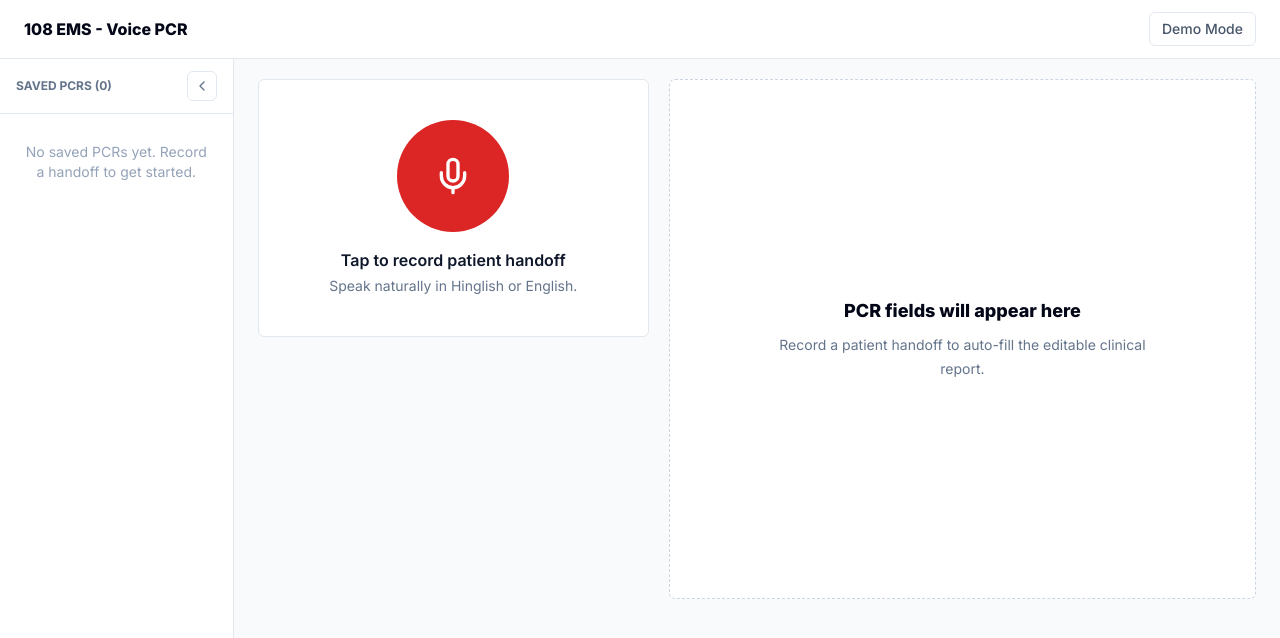
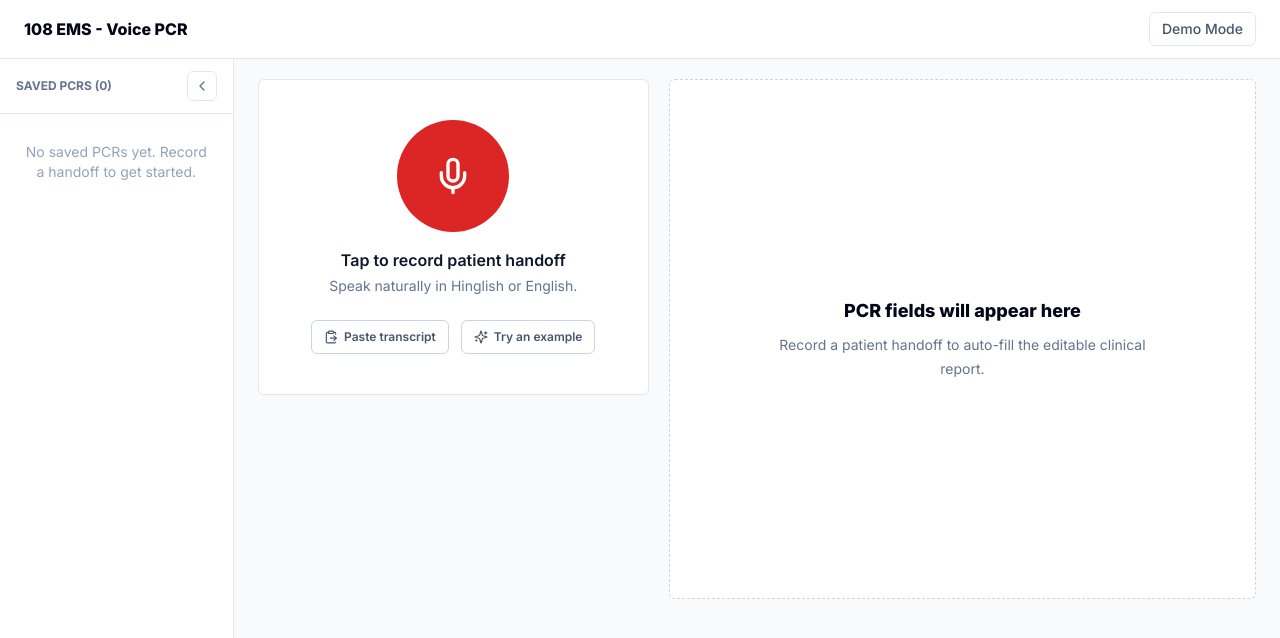
Before and after one commit to abhiraj75/ems_voice_pcr, a React (Vite) app in the folder frontend/: page / in a window 1280 px wide. Shown: the top 638 px of the page. Built offline with nearby package versions, Linux system fonts and the light colour scheme.

Commit message:
feat: add paste transcript and try example options
- Paste transcript: textarea input to skip audio recording and extract directly
- Try an example: pre-loaded Hinglish chest pain handoff for instant demo
- Both skip the Whisper transcription step and go straight to LLM extraction

```diff
--- a/frontend/src/App.tsx
+++ b/frontend/src/App.tsx
@@ -33,6 +33,21 @@ export default function App() {
       setTranscript(nextTranscript);
       setState("extracting");
       const nextPcr = await extractPCR(nextTranscript);
+      setPcr(nextPcr);
+      setState("ready");
+    } catch (err) {
+      setError(err instanceof Error ? err.message : "Something went wrong.");
+      setState("idle");
+    }
+  };
+
+  const handleTranscriptReady = async (text: string) => {
+    setError(null);
+    setViewingId(null);
+    try {
+      setTranscript(text);
+      setState("extracting");
+      const nextPcr = await extractPCR(text);
       setPcr(nextPcr);
       setState("ready");
     } catch (err) {
@@ -85,6 +100,7 @@ export default function App() {
               transcript={transcript}
               error={error}
               onAudioReady={handleAudioReady}
+              onTranscriptReady={handleTranscriptReady}
               onRecordingStart={() => setState("recording")}
               onReset={reset}
             />
--- a/frontend/src/components/Recorder.tsx
+++ b/frontend/src/components/Recorder.tsx
@@ -1,4 +1,4 @@
-import { Mic, RefreshCcw, Square } from "lucide-react";
+import { ClipboardPaste, Mic, RefreshCcw, Sparkles, Square } from "lucide-react";
 import { useEffect, useRef, useState } from "react";
 import type { RecorderState } from "../lib/types";
 
@@ -7,9 +7,13 @@ interface RecorderProps {
   transcript: string;
   error: string | null;
   onAudioReady: (blob: Blob) => Promise<void>;
+  onTranscriptReady: (transcript: string) => Promise<void>;
   onRecordingStart: () => void;
   onReset: () => void;
 }
+
+const EXAMPLE_TRANSCRIPT =
+  "Haan toh yeh patient hai, Ramesh Kumar, 52 saal ka male. Seene mein dard bol raha hai, chest pain, around 3 ghante se. Ghar pe tha, wife ne call kiya tha 108 ko. BP liya 150 over 95, pulse 98, SpO2 94 percent, temp 99. Pain scale 7 out of 10. Skin thodi diaphoretic hai. No known allergies. O2 4 litre nasal cannula diya. Aspirin 325 chewable diya oral, aur IV start kiya normal saline. GCS 15 hai. Le ja rahe hain Victoria Hospital, wife saath mein hai, consent le liya.";
 
 const formatSeconds = (seconds: number) => {
   const mins = Math.floor(seconds / 60).toString().padStart(2, "0");
@@ -22,9 +26,11 @@ const recordingMimeType = () => {
   return MediaRecorder.isTypeSupported(preferred) ? preferred : "audio/webm";
 };
 
-export function Recorder({ state, transcript, error, onAudioReady, onRecordingStart, onReset }: RecorderProps) {
+export function Recorder({ state, transcript, error, onAudioReady, onTranscriptReady, onRecordingStart, onReset }: RecorderProps) {
   const [seconds, setSeconds] = useState(0);
   const [localError, setLocalError] = useState<string | null>(null);
+  const [pasteMode, setPasteMode] = useState(false);
+  const [pasteText, setPasteText] = useState("");
   const recorderRef = useRef<MediaRecorder | null>(null);
   const streamRef = useRef<MediaStream | null>(null);
   const chunksRef = useRef<Blob[]>([]);
@@ -44,6 +50,7 @@ export function Recorder({ state, transcript, error, onAudioReady, onRecordingSt
   const startRecording = async () => {
     setLocalError(null);
     setSeconds(0);
+    setPasteMode(false);
     try {
       const stream = await navigator.mediaDevices.getUserMedia({ audio: true });
       streamRef.current = stream;
@@ -73,13 +80,25 @@ export function Recorder({ state, transcript, error, onAudioReady, onRecordingSt
     }
   };
 
+  const handlePasteSubmit = () => {
+    const trimmed = pasteText.trim();
+    if (!trimmed) return;
+    setPasteMode(false);
+    onTranscriptReady(trimmed);
+  };
+
+  const handleTryExample = () => {
+    setPasteMode(false);
+    onTranscriptReady(EXAMPLE_TRANSCRIPT);
+  };
+
   const busy = state === "transcribing" || state === "extracting";
 
   return (
     <section className="space-y-5">
       <div className="rounded-md border border-slate-200 bg-white p-5">
         <div className="flex flex-col items-center py-5 text-center">
-          {state === "idle" && (
+          {state === "idle" && !pasteMode && (
             <>
               <button
                 type="button"
@@ -91,7 +110,58 @@ export function Recorder({ state, transcript, error, onAudioReady, onRecordingSt
               </button>
               <p className="mt-4 text-base font-semibold text-slate-900">Tap to record patient handoff</p>
               <p className="mt-1 text-sm text-slate-500">Speak naturally in Hinglish or English.</p>
+
+              <div className="mt-6 flex items-center gap-3">
+                <button
+                  type="button"
+                  onClick={() => setPasteMode(true)}
+                  className="inline-flex items-center gap-1.5 rounded-md border border-slate-300 px-3 py-2 text-xs font-semibold text-slate-600 hover:bg-slate-50"
+                >
+                  <ClipboardPaste className="h-3.5 w-3.5" />
+                  Paste transcript
+                </button>
+                <button
+                  type="button"
+                  onClick={handleTryExample}
+                  className="inline-flex items-center gap-1.5 rounded-md border border-slate-300 px-3 py-2 text-xs font-semibold text-slate-600 hover:bg-slate-50"
+                >
+                  <Sparkles className="h-3.5 w-3.5" />
+                  Try an example
+                </button>
+              </div>
             </>
+          )}
+
+          {state === "idle" && pasteMode && (
+            <div className="w-full text-left">
+              <label className="block">
+                <span className="mb-1 block text-xs font-semibold uppercase tracking-normal text-slate-500">Paste transcript</span>
+                <textarea
+                  className="w-full rounded-md border border-slate-300 bg-white px-3 py-2 text-sm text-slate-950 outline-none transition placeholder:text-slate-400 focus:border-red-600 focus:ring-2 focus:ring-red-100 min-h-32 resize-y"
+                  placeholder="Paste a paramedic voice transcript here..."
+                  value={pasteText}
+                  onChange={(e) => setPasteText(e.target.value)}
+                  autoFocus
+                />
+              </label>
+              <div className="mt-3 flex items-center gap-2">
+                <button
+                  type="button"
+                  onClick={handlePasteSubmit}
+                  disabled={!pasteText.trim()}
+                  className="rounded-md bg-red-600 px-4 py-2 text-sm font-bold text-white hover:bg-red-700 focus:outline-none focus:ring-4 focus:ring-red-100 disabled:opacity-40"
+                >
+                  Extract PCR
+                </button>
+                <button
+                  type="button"
+                  onClick={() => { setPasteMode(false); setPasteText(""); }}
+                  className="rounded-md border border-slate-300 px-4 py-2 text-sm font-semibold text-slate-600 hover:bg-slate-50"
+                >
+                  Cancel
+                </button>
+              </div>
+            </div>
           )}
 
           {state === "recording" && (
```
